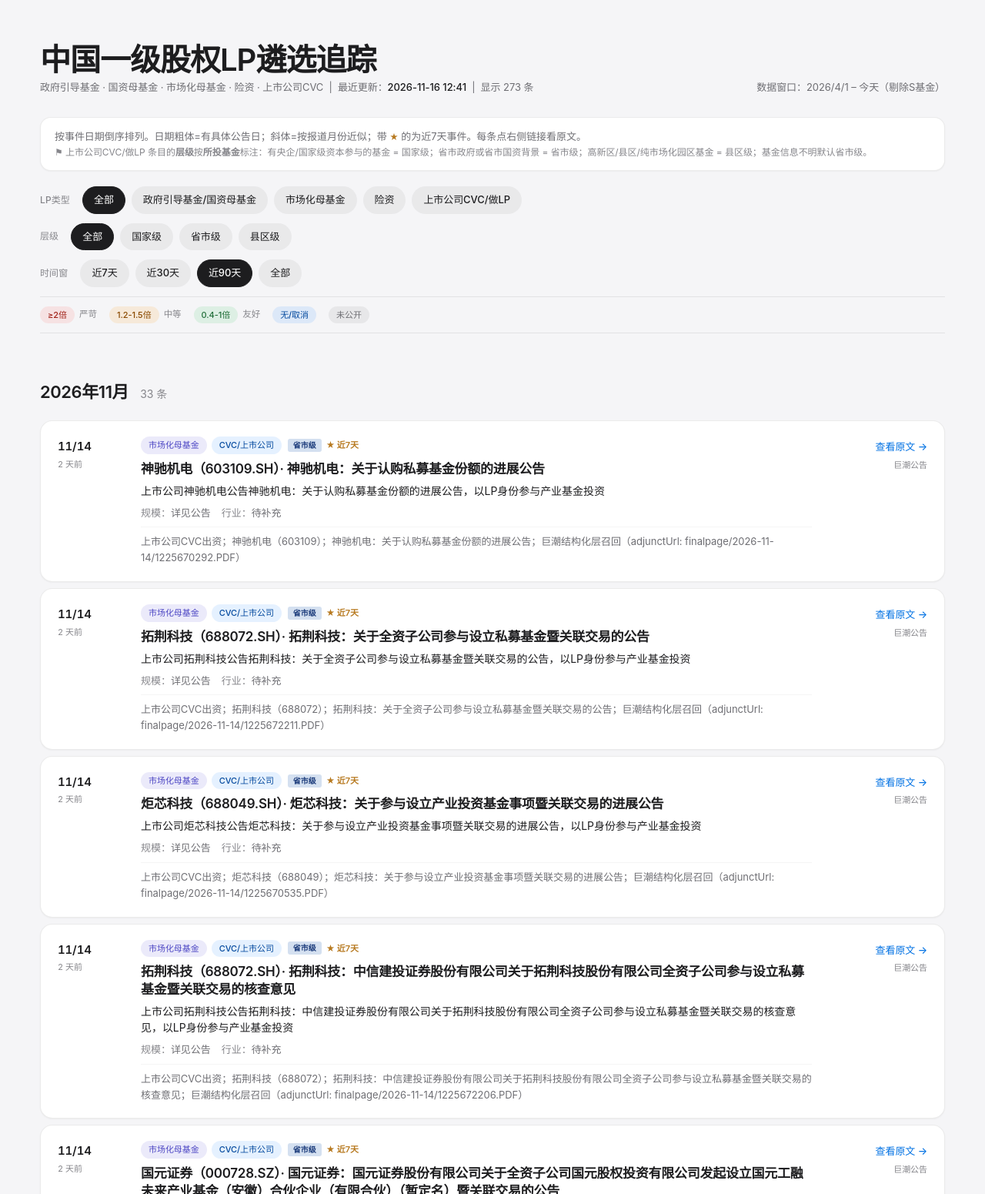
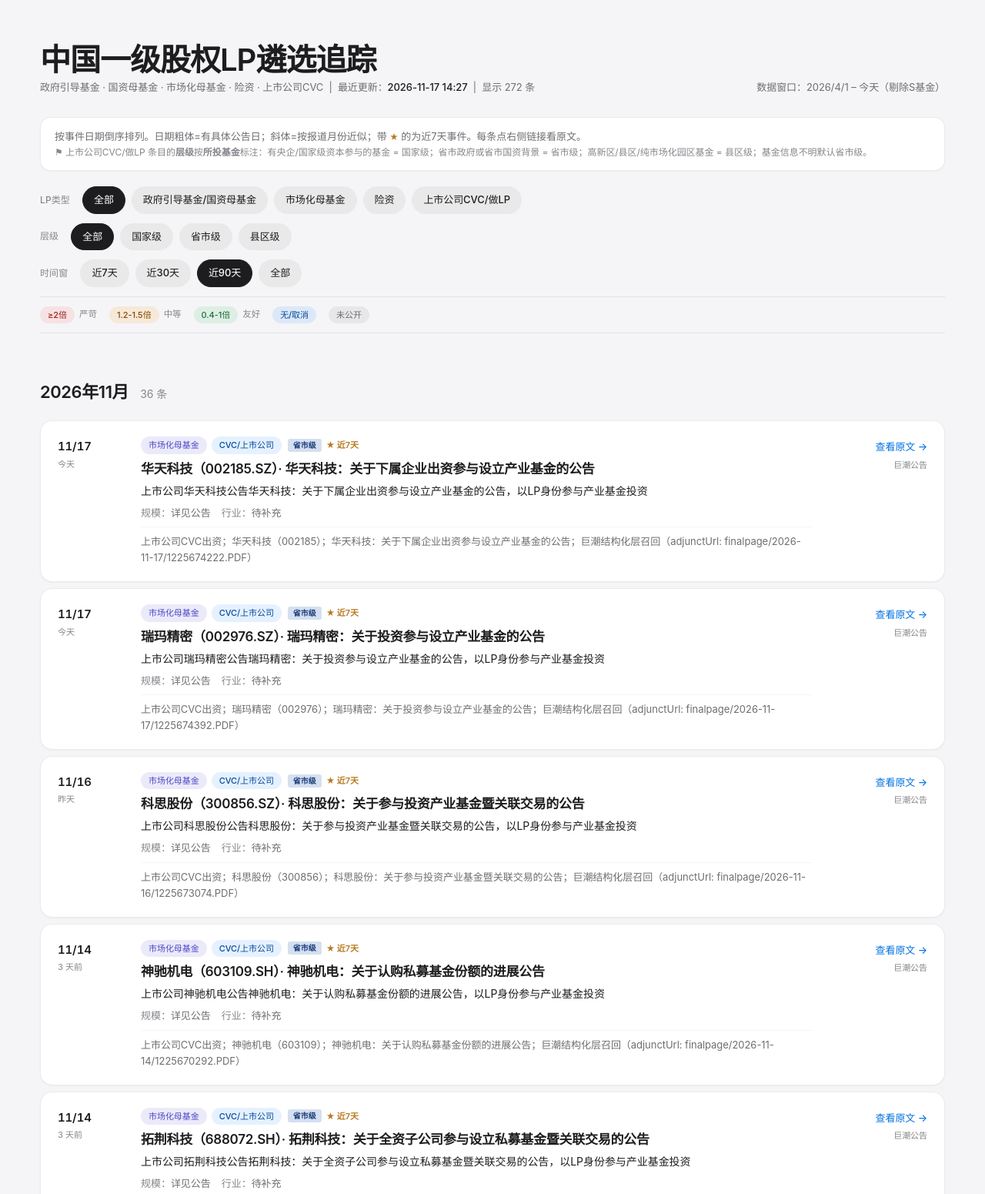
Before and after one commit to ylin23-commits/lp-tracker, a plain HTML site: page docs/index.html in a window 1280 px wide. Shown: the top 1551 px of the page at 77% size. Drawn offline with Linux system fonts and the light colour scheme.

Commit message:
chore: daily refresh 2026-11-17 14:28

```diff
--- a/docs/index.html
+++ b/docs/index.html
@@ -426,8 +426,11 @@ footer code {
 
 <script>
 const DATA = {
-  lastUpdated: "2026-11-16 12:41",
+  lastUpdated: "2026-11-17 14:27",
   rows: [
+    { date: "2026-11-17", precise: true, cat: "market", level: "provincial", name: "华天科技（002185.SZ）· 华天科技：关于下属企业出资参与设立产业基金的公告", action: "上市公司华天科技公告华天科技：关于下属企业出资参与设立产业基金的公告，以LP身份参与产业基金投资", size: "详见公告", fbType: "none", fbText: "CVC/上市公司", detail: "上市公司CVC出资；华天科技（002185）；华天科技：关于下属企业出资参与设立产业基金的公告；巨潮结构化层召回（adjunctUrl: finalpage/2026-11-17/1225674222.PDF）", industry: "待补充", url: "http://static.cninfo.com.cn/finalpage/2026-11-17/1225674222.PDF", urlLabel: "巨潮公告" },
+    { date: "2026-11-17", precise: true, cat: "market", level: "provincial", name: "瑞玛精密（002976.SZ）· 瑞玛精密：关于投资参与设立产业基金的公告", action: "上市公司瑞玛精密公告瑞玛精密：关于投资参与设立产业基金的公告，以LP身份参与产业基金投资", size: "详见公告", fbType: "none", fbText: "CVC/上市公司", detail: "上市公司CVC出资；瑞玛精密（002976）；瑞玛精密：关于投资参与设立产业基金的公告；巨潮结构化层召回（adjunctUrl: finalpage/2026-11-17/1225674392.PDF）", industry: "待补充", url: "http://static.cninfo.com.cn/finalpage/2026-11-17/1225674392.PDF", urlLabel: "巨潮公告" },
+    { date: "2026-11-16", precise: true, cat: "market", level: "provincial", name: "科思股份（300856.SZ）· 科思股份：关于参与投资产业基金暨关联交易的公告", action: "上市公司科思股份公告科思股份：关于参与投资产业基金暨关联交易的公告，以LP身份参与产业基金投资", size: "详见公告", fbType: "none", fbText: "CVC/上市公司", detail: "上市公司CVC出资；科思股份（300856）；科思股份：关于参与投资产业基金暨关联交易的公告；巨潮结构化层召回（adjunctUrl: finalpage/2026-11-16/1225673074.PDF）", industry: "待补充", url: "http://static.cninfo.com.cn/finalpage/2026-11-16/1225673074.PDF", urlLabel: "巨潮公告" },
     { date: "2026-11-14", precise: true, cat: "market", level: "provincial", name: "神驰机电（603109.SH）· 神驰机电：关于认购私募基金份额的进展公告", action: "上市公司神驰机电公告神驰机电：关于认购私募基金份额的进展公告，以LP身份参与产业基金投资", size: "详见公告", fbType: "none", fbText: "CVC/上市公司", detail: "上市公司CVC出资；神驰机电（603109）；神驰机电：关于认购私募基金份额的进展公告；巨潮结构化层召回（adjunctUrl: finalpage/2026-11-14/1225670292.PDF）", industry: "待补充", url: "http://static.cninfo.com.cn/finalpage/2026-11-14/1225670292.PDF", urlLabel: "巨潮公告" },
     { date: "2026-11-14", precise: true, cat: "market", level: "provincial", name: "拓荆科技（688072.SH）· 拓荆科技：关于全资子公司参与设立私募基金暨关联交易的公告", action: "上市公司拓荆科技公告拓荆科技：关于全资子公司参与设立私募基金暨关联交易的公告，以LP身份参与产业基金投资", size: "详见公告", fbType: "none", fbText: "CVC/上市公司", detail: "上市公司CVC出资；拓荆科技（688072）；拓荆科技：关于全资子公司参与设立私募基金暨关联交易的公告；巨潮结构化层召回（adjunctUrl: finalpage/2026-11-14/1225672211.PDF）", industry: "待补充", url: "http://static.cninfo.com.cn/finalpage/2026-11-14/1225672211.PDF", urlLabel: "巨潮公告" },
     { date: "2026-11-14", precise: true, cat: "market", level: "provincial", name: "炬芯科技（688049.SH）· 炬芯科技：关于参与设立产业投资基金事项暨关联交易的进展公告", action: "上市公司炬芯科技公告炬芯科技：关于参与设立产业投资基金事项暨关联交易的进展公告，以LP身份参与产业基金投资", size: "详见公告", fbType: "none", fbText: "CVC/上市公司", detail: "上市公司CVC出资；炬芯科技（688049）；炬芯科技：关于参与设立产业投资基金事项暨关联交易的进展公告；巨潮结构化层召回（adjunctUrl: finalpage/2026-11-14/1225670535.PDF）", industry: "待补充", url: "http://static.cninfo.com.cn/finalpage/2026-11-14/1225670535.PDF", urlLabel: "巨潮公告" },
@@ -1704,7 +1707,7 @@ const CAT_META = {
 };
 
 let filters = { cat: "all", lvl: "all", window: "90" };
-const TODAY = new Date("2026-11-16");
+const TODAY = new Date("2026-11-17");
 const SEVEN_DAYS_AGO = new Date(TODAY); SEVEN_DAYS_AGO.setDate(TODAY.getDate() - 7);
 
 function daysAgo(dateStr) {
```
